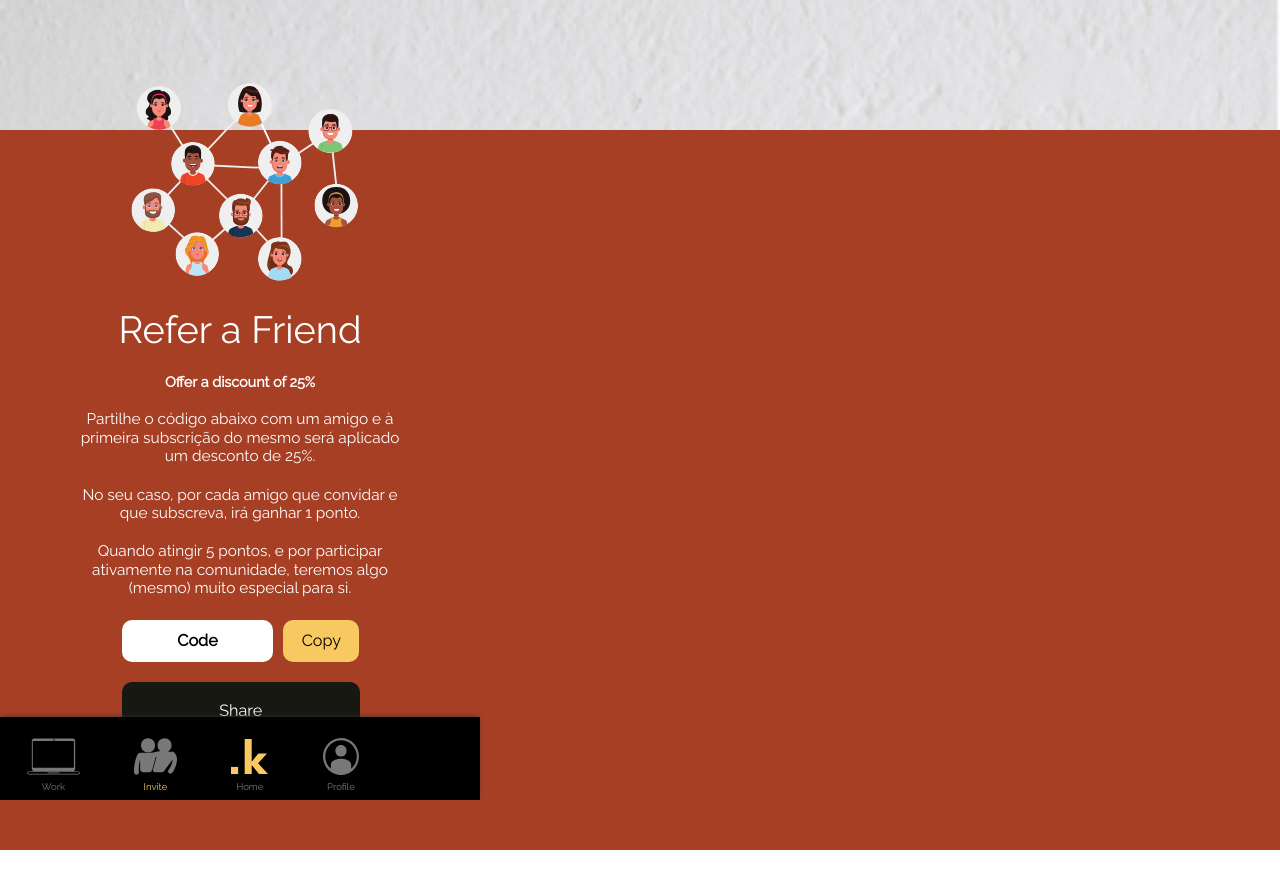
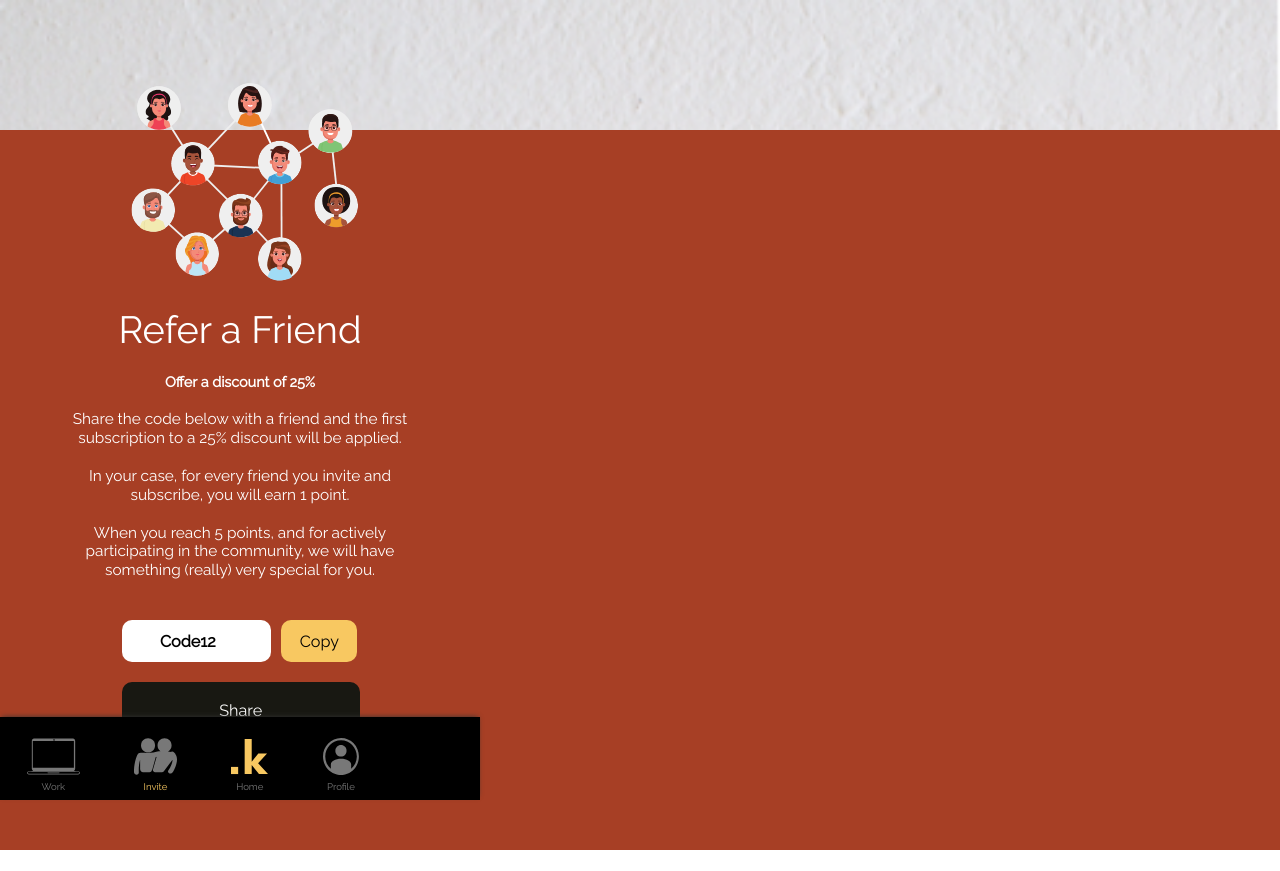
Before and after one commit to esthergutierrezr/Krow-Front-end, a React (Create React App) app: page /invite in a window 1280 px wide. Built offline with nearby package versions, Linux system fonts and the light colour scheme; no server answers; what google-maps-react would draw is missing.

Commit message:
button copy it's working well, miss process to share text.. solution: use react native share module

```diff
--- a/src/components/Home/homepage.css
+++ b/src/components/Home/homepage.css
@@ -9,7 +9,7 @@
 
 .welcome{
   margin-top:25.5px;
-  width: 173px;
+  width: 250px;
   height: 24px;
   /* margin: 0 0 8px; */
   font-family: Raleway;
--- a/src/components/Profile/ReferFriend.jsx
+++ b/src/components/Profile/ReferFriend.jsx
@@ -1,4 +1,4 @@
-import React from "react";
+import React, { useState, useRef } from "react";
 import { Black, Red, White, YellowButton, BlackButton } from "../Style/Colors";
 import styled from "styled-components";
 import ReferLogo from "../Style/SVG/Invite/SVG_Screen Registar-01.svg";
@@ -87,18 +87,19 @@ export const ButtonCopy = styled.button`
   letter-spacing: normal;
   }
 `;
-export const ButtonCode = styled.button`
+export const ButtonCode = styled.input`
+  justify-content: center;
+  align-items: center;
   background-color: ${White};
   border-radius: 10px;
   border: hidden;
   margin-left: 121.9px;
   margin-right: auto;
   margin-top: 17.4px;
-  width: 151.2px;
-  height:41.9px;
+  padding-left:38px;
+  width: 109.2px;
+  height:39.9px;
   color: ${Black};
-  justify-content: center;
-  align-items: center;
   font-family: Raleway;
   font-size: 16.2px;
   font-weight: bold;
@@ -134,8 +135,37 @@ export const ButtonShare = styled.button`
 const ReferFriend = () => {
   // const { user } = useContext(AuthContext);
   // should be the membership context, when created we should be able to get the info for generate the code of Stripe!!!!!!
+  const [copySuccess, setCopySuccess] = useState("");
+  const textAreaRef = useRef(null);
 
-  const Copy = () => {};
+  const copyToClipboard = (event) => {
+    textAreaRef.current.select();
+    document.execCommand("copy");
+    event.target.focus();
+    // console.log(textAreaRef);
+    // console.log(event.target)
+    // console.log(copySuccess)
+    setCopySuccess("Copied!");
+  };
+
+  {
+    /*******1*******
+  import {Share} from 'react-native'
+  Share.share({
+  message: this.state.inputValue.toString(),
+})
+.then(result => console.log(result))
+.catch(errorMsg => console.log(errorMsg));
+
+******2*******
+  <intent-filter >
+    <action android:name="com.example.project.SHOW_CURRENT" />
+    <action android:name="com.example.project.SHOW_RECENT" />
+    <action android:name="com.example.project.SHOW_PENDING" />
+
+</intent-filter>
+*/
+  }
 
   const Share = () => {};
 
@@ -149,22 +179,28 @@ const ReferFriend = () => {
           <h1>Refer a Friend</h1>
           <h3>Offer a discount of 25%</h3>
           <p>
-            Partilhe o código abaixo com um amigo e à primeira subscrição do
-            mesmo será aplicado um desconto de 25%.
+            Share the code below with a friend and the first subscription to a
+            25% discount will be applied.
           </p>
           <p>
-            No seu caso, por cada amigo que convidar e que subscreva, irá ganhar
-            1 ponto.
+            In your case, for every friend you invite and subscribe, you will
+            earn 1 point.
           </p>
           <p>
-            Quando atingir 5 pontos, e por participar ativamente na comunidade,
-            teremos algo (mesmo) muito especial para si.
+            When you reach 5 points, and for actively participating in the
+            community, we will have something (really) very special for you.
           </p>
         </div>
-        <ButtonCode type="button">Code</ButtonCode>
-        <ButtonCopy type="button" onClick={() => Copy()}>
+        <ButtonCode ref={textAreaRef} type="text" value="Code12" />
+        <ButtonCopy type="button" onClick={copyToClipboard}>
           Copy
         </ButtonCopy>
+        {/* {
+            copySuccess ?
+            <div style={{"color": "green"}}>
+              Success!
+            </div> : null
+          } */}
         <br />
         {/* img for sharing */}
         <ButtonShare type="button" onClick={() => Share()}>
--- a/src/components/Style/Backgrounds.jsx
+++ b/src/components/Style/Backgrounds.jsx
@@ -4,7 +4,7 @@ import Laptop from "./bg/computer-bg.png";
 import { Black, HeaderBg, Red } from "./Colors";
 
 export const HeadersBg = styled.div`
-  width: 480px;
+  // width: 100%;
   height: 112.2px;
   margin: 0 0 43.8px;
   padding: 22px 41.3px 21.5px 41px;
```
Also changed, not shown: 1 other file (tests, documents, lock files or other folders).
